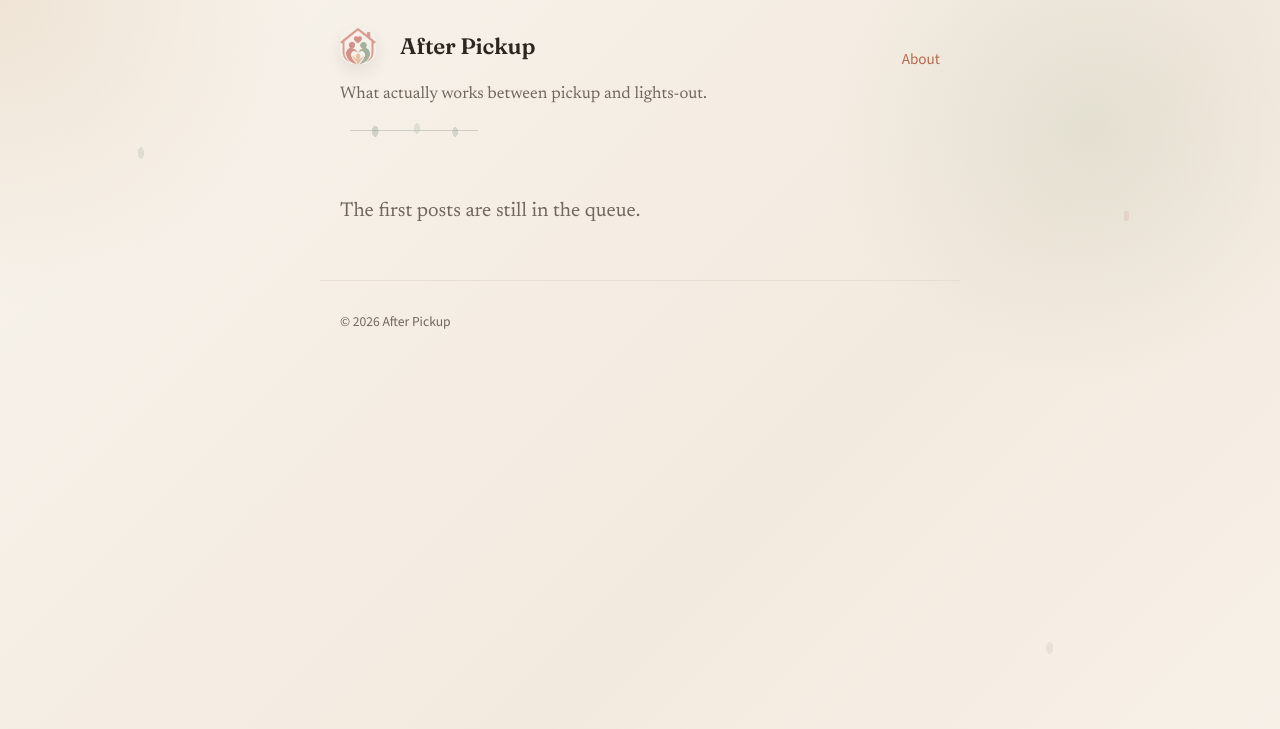
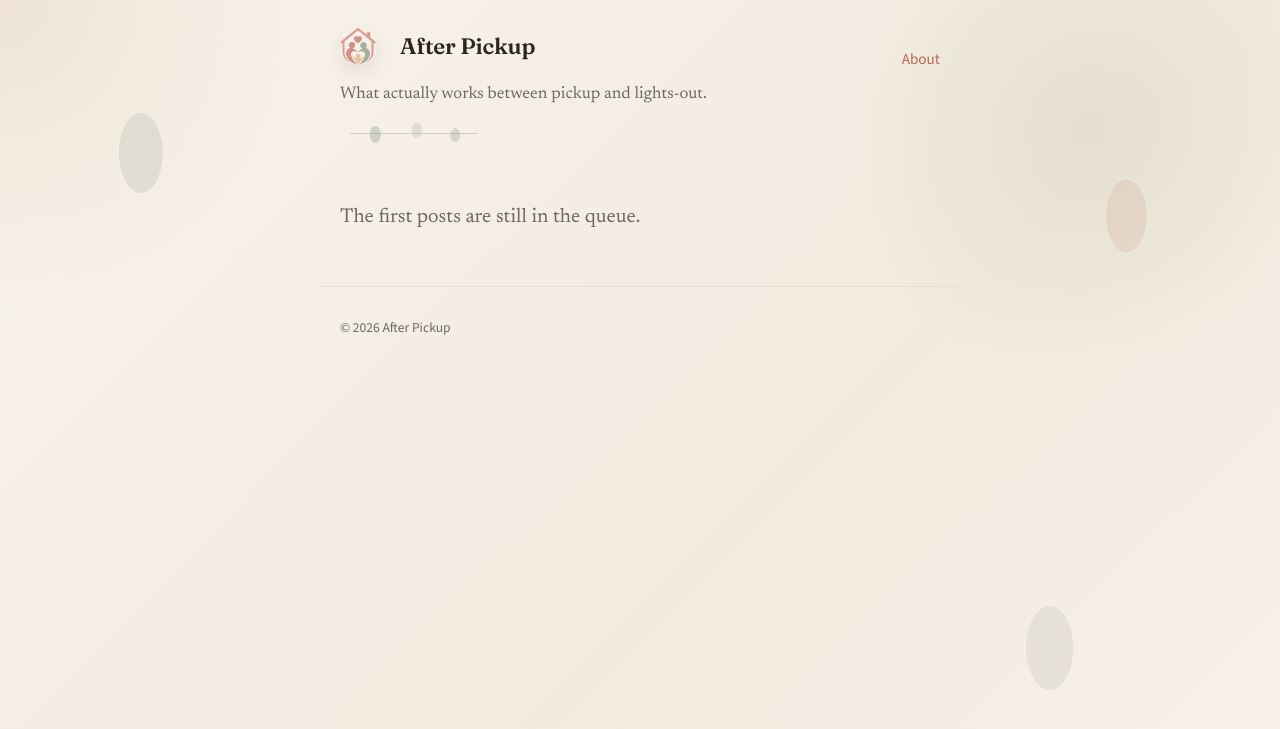
Before and after one commit to madskristensen/afterpickup, a Jekyll site: the page built from index.html, in a window 1280 px wide. Shown: the top 729 px of the page. Built offline with Jekyll 4.4.1, drawn with Linux system fonts in a browser that asks for light colours.

Commit message:
Scale decorative leaf accents
Co-authored-by: madskristensen <1258877+madskristensen@users.noreply.github.com>

```diff
--- a/assets/css/main.css
+++ b/assets/css/main.css
@@ -34,9 +34,9 @@ body {
   margin: 0;
   min-height: 100vh;
   background:
-    radial-gradient(ellipse 0.42rem 0.82rem at 11% 17%, rgba(var(--quiet-green-rgb), 0.15) 45%, transparent 46%),
-    radial-gradient(ellipse 0.38rem 0.74rem at 88% 24%, rgba(var(--accent-rgb), 0.12) 45%, transparent 46%),
-    radial-gradient(ellipse 0.48rem 0.88rem at 82% 72%, rgba(var(--quiet-green-rgb), 0.11) 45%, transparent 46%),
+    radial-gradient(ellipse 3rem 5.5rem at 11% 17%, rgba(var(--quiet-green-rgb), 0.15) 45%, transparent 46%),
+    radial-gradient(ellipse 2.75rem 5rem at 88% 24%, rgba(var(--accent-rgb), 0.12) 45%, transparent 46%),
+    radial-gradient(ellipse 3.25rem 5.75rem at 82% 72%, rgba(var(--quiet-green-rgb), 0.11) 45%, transparent 46%),
     radial-gradient(circle at top left, var(--glow), transparent 19rem),
     radial-gradient(circle at 85% 8rem, rgba(var(--leaf-rgb), 0.18), transparent 16rem),
     linear-gradient(135deg, var(--page), #F3EADF 58%, #F8F2EA);
@@ -82,12 +82,12 @@ main,
   content: "";
   display: block;
   width: min(10rem, 42vw);
-  height: 1rem;
+  height: 1.4rem;
   margin-top: 1rem;
   background:
-    radial-gradient(ellipse 0.45rem 0.75rem at 22% 52%, rgba(var(--quiet-green-rgb), 0.34) 45%, transparent 48%),
-    radial-gradient(ellipse 0.42rem 0.7rem at 48% 34%, rgba(var(--leaf-rgb), 0.32) 45%, transparent 48%),
-    radial-gradient(ellipse 0.38rem 0.64rem at 72% 56%, rgba(var(--quiet-green-rgb), 0.28) 45%, transparent 48%),
+    radial-gradient(ellipse 0.75rem 1.15rem at 22% 52%, rgba(var(--quiet-green-rgb), 0.34) 45%, transparent 48%),
+    radial-gradient(ellipse 0.7rem 1.05rem at 48% 34%, rgba(var(--leaf-rgb), 0.32) 45%, transparent 48%),
+    radial-gradient(ellipse 0.65rem 0.95rem at 72% 56%, rgba(var(--quiet-green-rgb), 0.28) 45%, transparent 48%),
     linear-gradient(90deg, transparent 0 6%, rgba(var(--quiet-green-rgb), 0.38) 6% 86%, transparent 86%);
   background-size: 100% 100%, 100% 100%, 100% 100%, 100% 1px;
   background-position: center;
```
